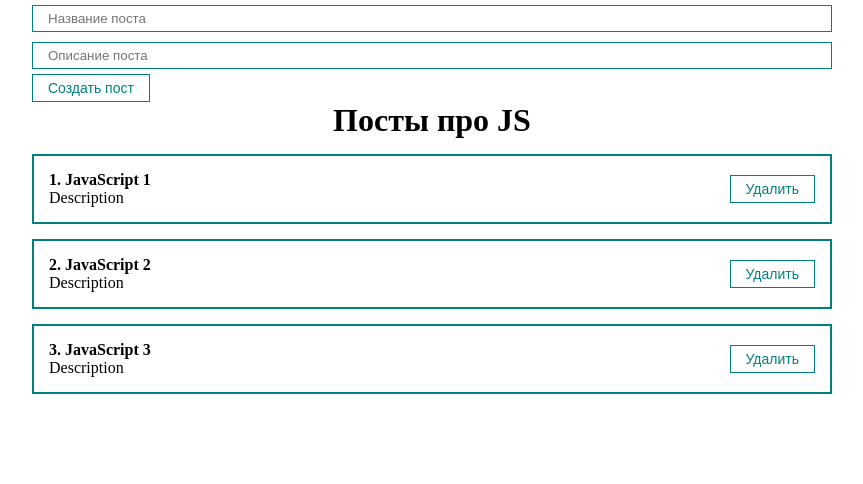
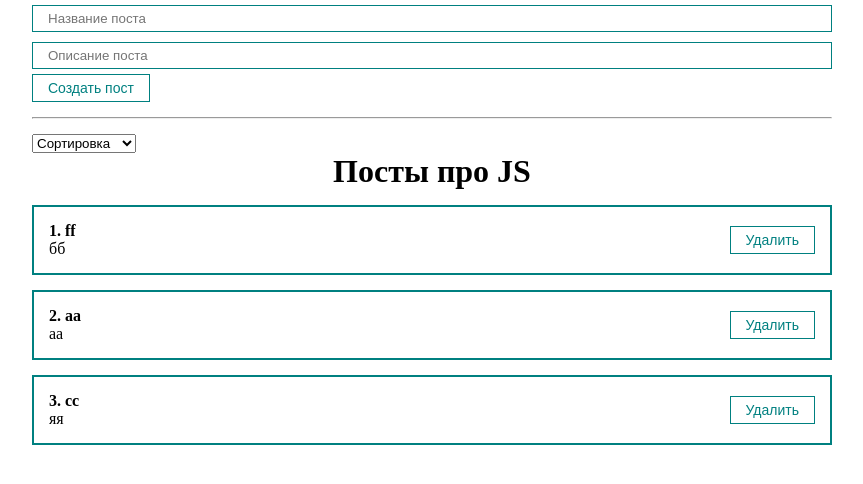
Before and after one commit to AleksandrErmolov/posts-list, a React (Create React App) app: page / in a window 1280 px wide. Shown: the top 484 px of the page, without its empty margins (208-1071 px from the left). Built offline with nearby package versions, Linux system fonts and the light colour scheme.

Commit message:
add sort

```diff
--- a/src/App.js
+++ b/src/App.js
@@ -2,15 +2,24 @@
 import '../src/styles/App.css'
 import PostForm from "./components/PostForm";
 import PostList from "./components/PostList";
+import MySelect from "./components/UI/select/MySelect";
 
 
 function App() {
 
   const [posts, setPosts] = useState([
-    { id: 1, title: 'JavaScript 1', body: 'Description' },
-    { id: 2, title: 'JavaScript 2', body: 'Description' },
-    { id: 3, title: 'JavaScript 3', body: 'Description' },
+    { id: 1, title: 'ff', body: 'бб' },
+    { id: 2, title: 'aa', body: 'аа' },
+    { id: 3, title: 'cc', body: 'яя' },
   ])
+
+  const [selectedSort, setSelectedSort] = useState('');
+
+  const sortPosts = (sort) => {
+    setSelectedSort(sort)
+    setPosts([...posts].sort((a,b) => a[sort].localeCompare(b[sort])))
+
+  }
 
   const createPost = (newPost) => {
     setPosts([...posts, newPost])
@@ -24,6 +33,20 @@
   return (
     <div className="App">
       <PostForm create={createPost} />
+      <hr style={{margin: '15px 0'}} />
+      <div>
+        <MySelect
+          value={selectedSort}
+          onChange={sortPosts}
+          defaultValue="Сортировка"
+          options={[
+
+            { value: 'title', name: 'По названию' },
+            { value: 'body', name: 'По описанию' },
+
+          ]}
+        />
+      </div>
       {posts.length !== 0
         ? <PostList remove={removePost} posts={posts} title="Посты про JS" />
         : <h1 style={{textAlign:"center"}}>Посты не были найдены</h1>
--- /dev/null
+++ b/src/components/UI/select/MySelect.jsx
@@ -0,0 +1,22 @@
+import classes from './MySelect.module.css'
+
+function MySelect({ options, defaultValue, value, onChange }) {
+
+    return (
+
+        <select
+            value={value}
+            onChange={event => onChange(event.target.value)}
+        >
+
+            <option disabled value="">{defaultValue}</option>
+            {options.map(option =>
+                <option key={option.value} value={option.value}>
+                    {option.name}
+                </option>
+            )}
+        </select>
+    )
+}
+
+export default MySelect;
```
Also changed, not shown: src/components/UI/select/MySelect.module.css (added).
